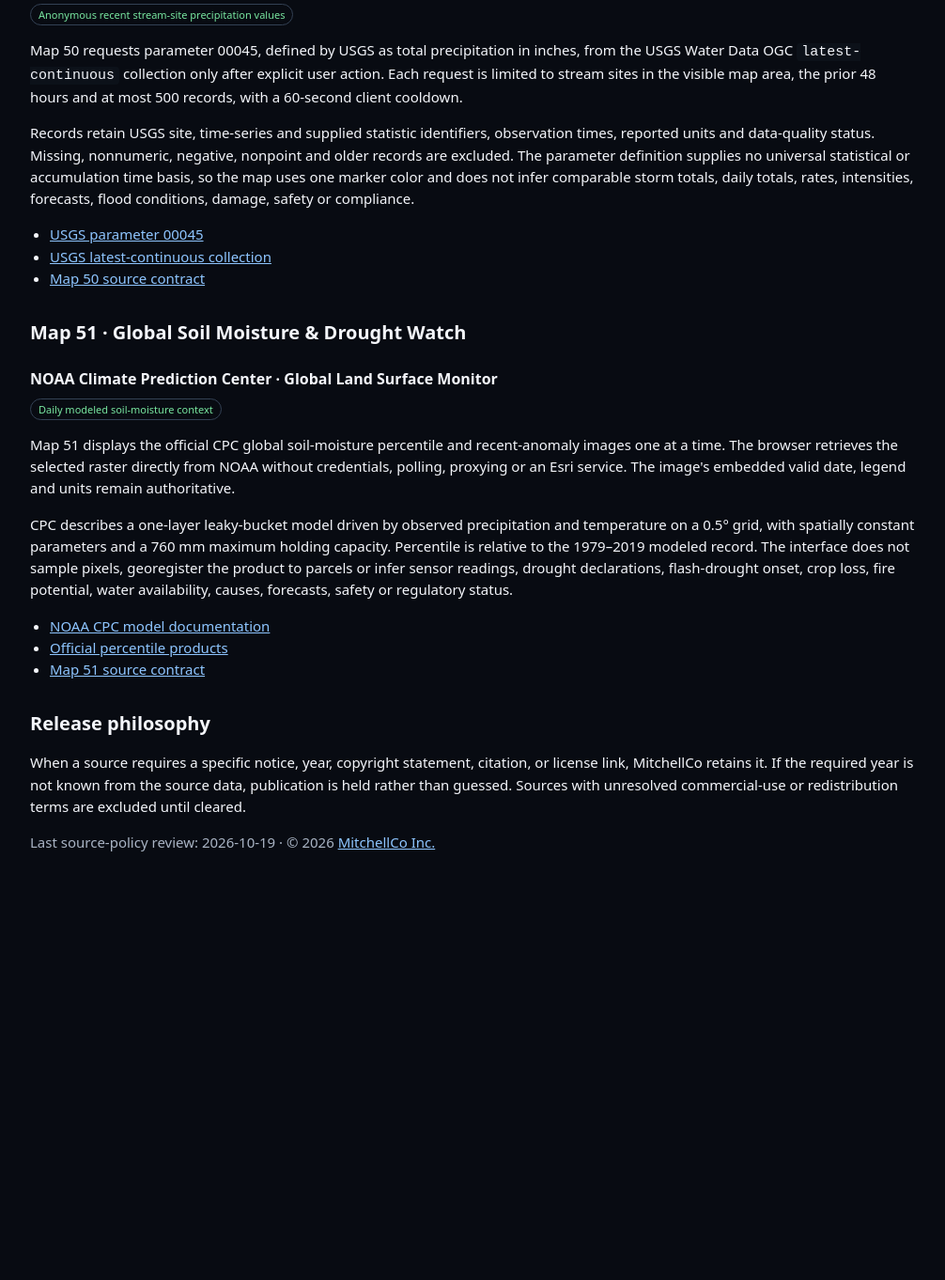
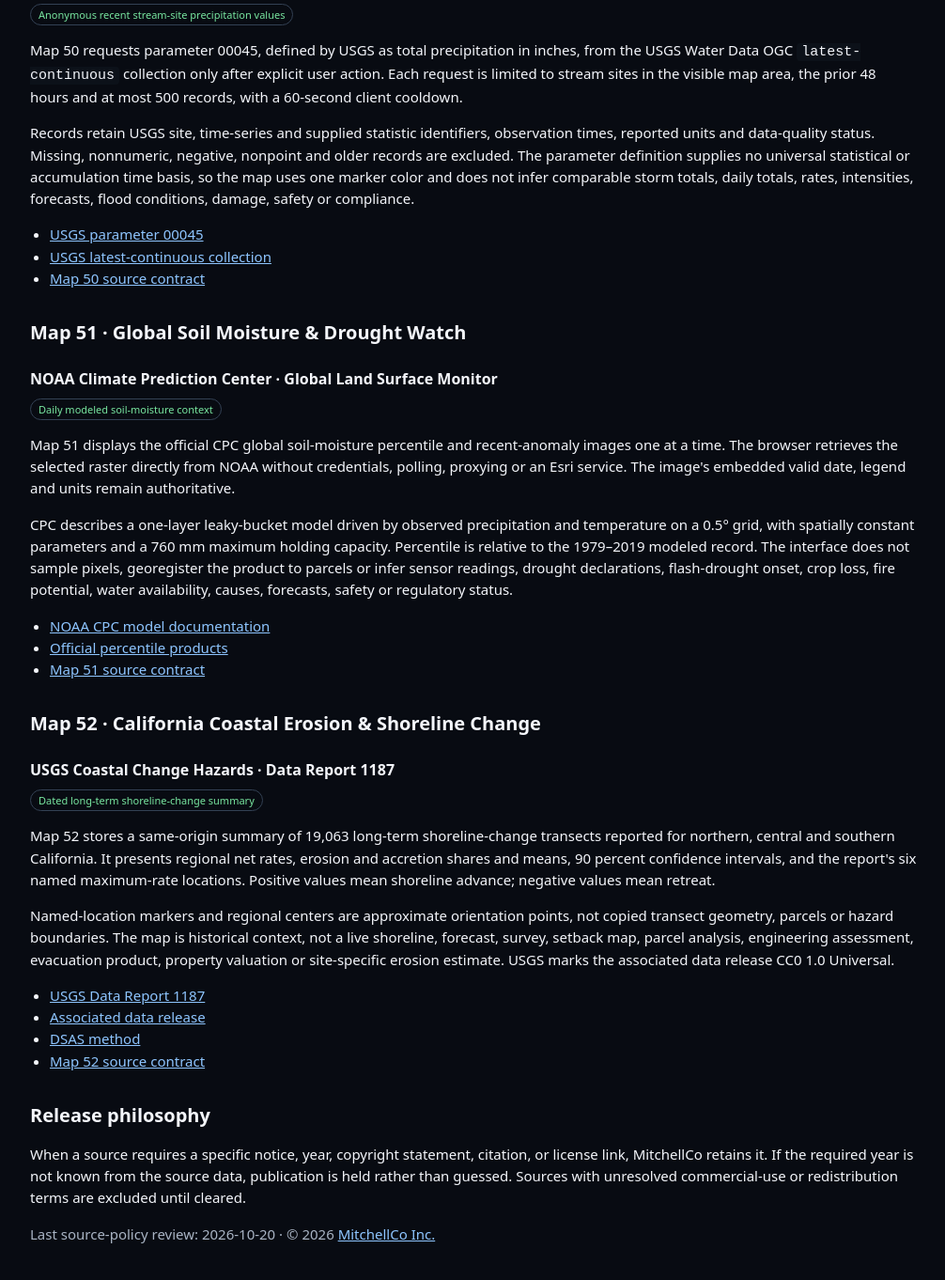
Before and after one commit to christophermitchell012/mitchellcoinc, a Jekyll site: the page maps/data-sources-licenses.html, which Jekyll copies as it is, in a window 1280 px wide and 1400 px high, scrolled down 11567 px. Shown: the top 1362 px of the window at 94% size, without its empty margins (136-1142 px from the left). Built offline with Jekyll 4.4.1, drawn with Linux system fonts in a browser that asks for light colours; before the commit the page ends 12550 px from its top, so only the background shows below that.

Commit message:
Publish California coastal shoreline change map

```diff
--- a/_data/map_lastmod.json
+++ b/_data/map_lastmod.json
@@ -51,7 +51,8 @@
   "/maps/49-nitrate-plus-nitrite-recent-usgs-measurements.html": "2026-10-17T14:42:34Z",
   "/maps/50-recent-usgs-precipitation-values.html": "2026-10-18T14:30:41Z",
   "/maps/51-global-soil-moisture-drought-watch.html": "2026-10-19T14:53:36Z",
-  "/maps/data-sources-licenses.html": "2026-10-19T14:53:36Z",
+  "/maps/52-california-coastal-erosion-shoreline-change.html": "2026-10-20T14:12:25Z",
+  "/maps/data-sources-licenses.html": "2026-10-20T14:12:25Z",
   "/maps/earthdata-eula-policy.html": "2026-09-30T18:48:18Z",
-  "/maps/index.html": "2026-10-19T14:53:36Z"
+  "/maps/index.html": "2026-10-20T14:12:25Z"
 }
--- a/maps/data-sources-licenses.html
+++ b/maps/data-sources-licenses.html
@@ -8,7 +8,7 @@
 See LICENSE and data-sources-licenses.html.
 -->
 <html lang="en"><head>
-<meta name="last-modified" content="2026-10-19T14:53:36Z"><meta charset="utf-8"><meta name="viewport" content="width=device-width,initial-scale=1">
+<meta name="last-modified" content="2026-10-20T14:12:25Z"><meta charset="utf-8"><meta name="viewport" content="width=device-width,initial-scale=1">
 <title>Data Sources and Licenses | MitchellCo Interactive Maps</title>
 <meta name="description" content="Data provenance, citations, licenses, EULA notes and attribution for MitchellCo interactive maps.">
 <meta name="robots" content="index,follow"><link rel="icon" href="assets/icons/2219cec3095bdb7c.svg"><link rel="canonical" href="https://mitchellcoinc.com/maps/data-sources-licenses.html">
@@ -207,7 +207,13 @@
 <p>CPC describes a one-layer leaky-bucket model driven by observed precipitation and temperature on a 0.5° grid, with spatially constant parameters and a 760 mm maximum holding capacity. Percentile is relative to the 1979–2019 modeled record. The interface does not sample pixels, georegister the product to parcels or infer sensor readings, drought declarations, flash-drought onset, crop loss, fire potential, water availability, causes, forecasts, safety or regulatory status.</p>
 <ul><li><a href="https://www.cpc.ncep.noaa.gov/products/Drought/leaky/" target="_blank" rel="noopener">NOAA CPC model documentation</a></li><li><a href="https://www.cpc.ncep.noaa.gov/products/Drought/leaky/smp/" target="_blank" rel="noopener">Official percentile products</a></li><li><a href="data/map51-source-license.md">Map 51 source contract</a></li></ul>
 
+<h2 id="map52">Map 52 · California Coastal Erosion &amp; Shoreline Change</h2>
+<h3>USGS Coastal Change Hazards · Data Report 1187</h3><span class="tag">Dated long-term shoreline-change summary</span>
+<p>Map 52 stores a same-origin summary of 19,063 long-term shoreline-change transects reported for northern, central and southern California. It presents regional net rates, erosion and accretion shares and means, 90 percent confidence intervals, and the report's six named maximum-rate locations. Positive values mean shoreline advance; negative values mean retreat.</p>
+<p>Named-location markers and regional centers are approximate orientation points, not copied transect geometry, parcels or hazard boundaries. The map is historical context, not a live shoreline, forecast, survey, setback map, parcel analysis, engineering assessment, evacuation product, property valuation or site-specific erosion estimate. USGS marks the associated data release CC0 1.0 Universal.</p>
+<ul><li><a href="https://pubs.usgs.gov/publication/dr1187" target="_blank" rel="noopener">USGS Data Report 1187</a></li><li><a href="https://doi.org/10.5066/P94J0K7Z" target="_blank" rel="noopener">Associated data release</a></li><li><a href="https://www.usgs.gov/centers/whcmsc/science/digital-shoreline-analysis-system-dsas" target="_blank" rel="noopener">DSAS method</a></li><li><a href="data/map52-source-license.md">Map 52 source contract</a></li></ul>
+
 <h2>Release philosophy</h2>
 <p>When a source requires a specific notice, year, copyright statement, citation, or license link, MitchellCo retains it. If the required year is not known from the source data, publication is held rather than guessed. Sources with unresolved commercial-use or redistribution terms are excluded until cleared.</p>
-<p class="muted">Last source-policy review: 2026-10-19 · © 2026 <a href="https://mitchellcoinc.com/" target="_blank" rel="noopener">MitchellCo Inc.</a></p>
+<p class="muted">Last source-policy review: 2026-10-20 · © 2026 <a href="https://mitchellcoinc.com/" target="_blank" rel="noopener">MitchellCo Inc.</a></p>
 </main></body></html>
--- a/maps/sitemap.xml
+++ b/maps/sitemap.xml
@@ -1,6 +1,6 @@
 <?xml version="1.0" encoding="UTF-8"?>
 <urlset xmlns="http://www.sitemaps.org/schemas/sitemap/0.9">
-  <url><loc>https://mitchellcoinc.com/maps/</loc><lastmod>2026-10-19T14:53:36Z</lastmod></url>
+  <url><loc>https://mitchellcoinc.com/maps/</loc><lastmod>2026-10-20T14:12:25Z</lastmod></url>
   <url><loc>https://mitchellcoinc.com/maps/00-wildfire-watch.html</loc><lastmod>2026-09-30T18:48:18Z</lastmod></url>
   <url><loc>https://mitchellcoinc.com/maps/01-flash-flood-river-flood-risk.html</loc><lastmod>2026-09-30T18:48:18Z</lastmod></url>
   <url><loc>https://mitchellcoinc.com/maps/02-extreme-heat-health-risk.html</loc><lastmod>2026-09-30T18:48:18Z</lastmod></url>
@@ -53,6 +53,7 @@
   <url><loc>https://mitchellcoinc.com/maps/49-nitrate-plus-nitrite-recent-usgs-measurements.html</loc><lastmod>2026-10-17T14:42:34Z</lastmod></url>
   <url><loc>https://mitchellcoinc.com/maps/50-recent-usgs-precipitation-values.html</loc><lastmod>2026-10-18T14:30:41Z</lastmod></url>
   <url><loc>https://mitchellcoinc.com/maps/51-global-soil-moisture-drought-watch.html</loc><lastmod>2026-10-19T14:53:36Z</lastmod></url>
-  <url><loc>https://mitchellcoinc.com/maps/data-sources-licenses.html</loc><lastmod>2026-10-19T14:53:36Z</lastmod></url>
+  <url><loc>https://mitchellcoinc.com/maps/52-california-coastal-erosion-shoreline-change.html</loc><lastmod>2026-10-20T14:12:25Z</lastmod></url>
+  <url><loc>https://mitchellcoinc.com/maps/data-sources-licenses.html</loc><lastmod>2026-10-20T14:12:25Z</lastmod></url>
   <url><loc>https://mitchellcoinc.com/maps/earthdata-eula-policy.html</loc><lastmod>2026-09-30T18:48:18Z</lastmod></url>
 </urlset>
```
Also changed, not shown: _posts/2026-10-19-digital-twins-need-an-authority-boundary.md (+1 -1 lines), maps/52-california-coastal-erosion-shoreline-change.html (added, +24 -0 lines), maps/README.md (+5 -3 lines), maps/data/map52-california-shoreline-summary.json (added, +21 -0 lines), maps/data/map52-source-license.md (added, +22 -0 lines), maps/index.html (+3 -2 lines), maps/assets/icons/coastal-erosion.svg (added).
